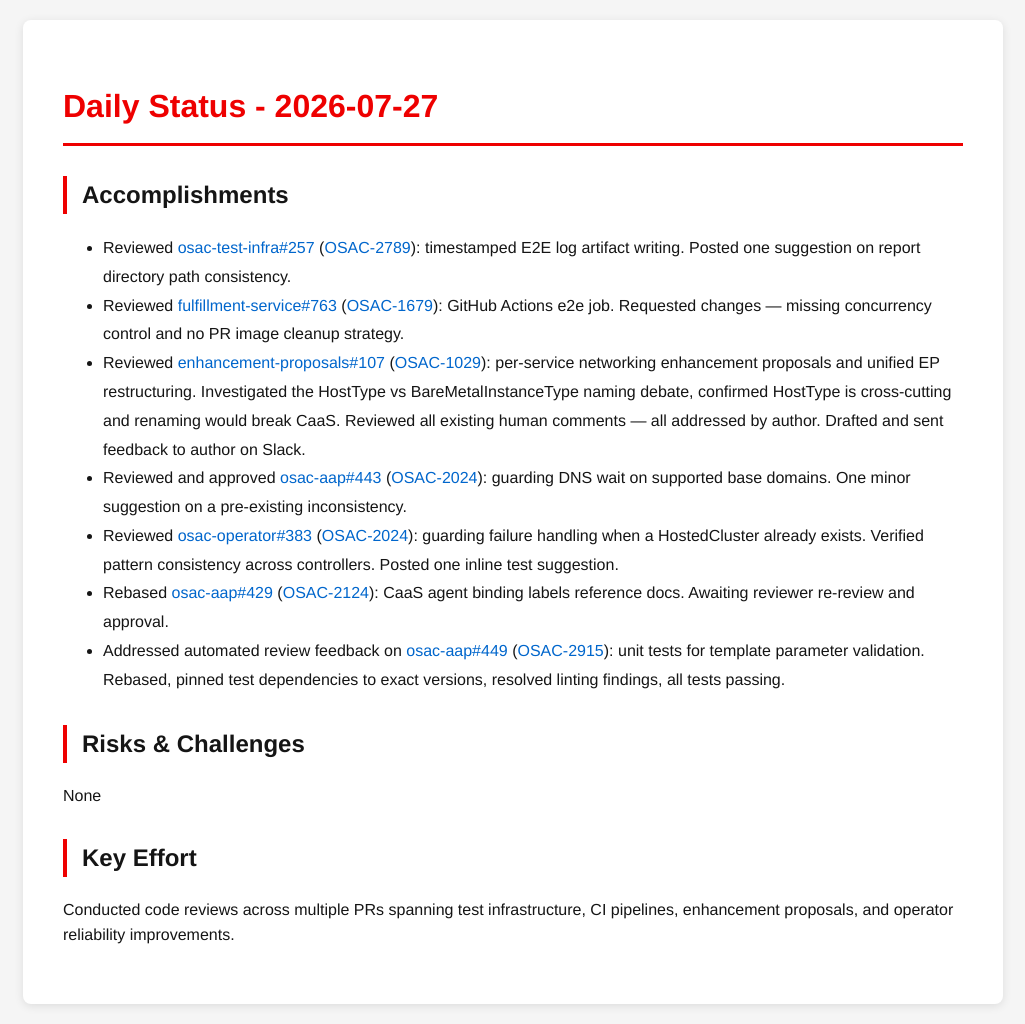
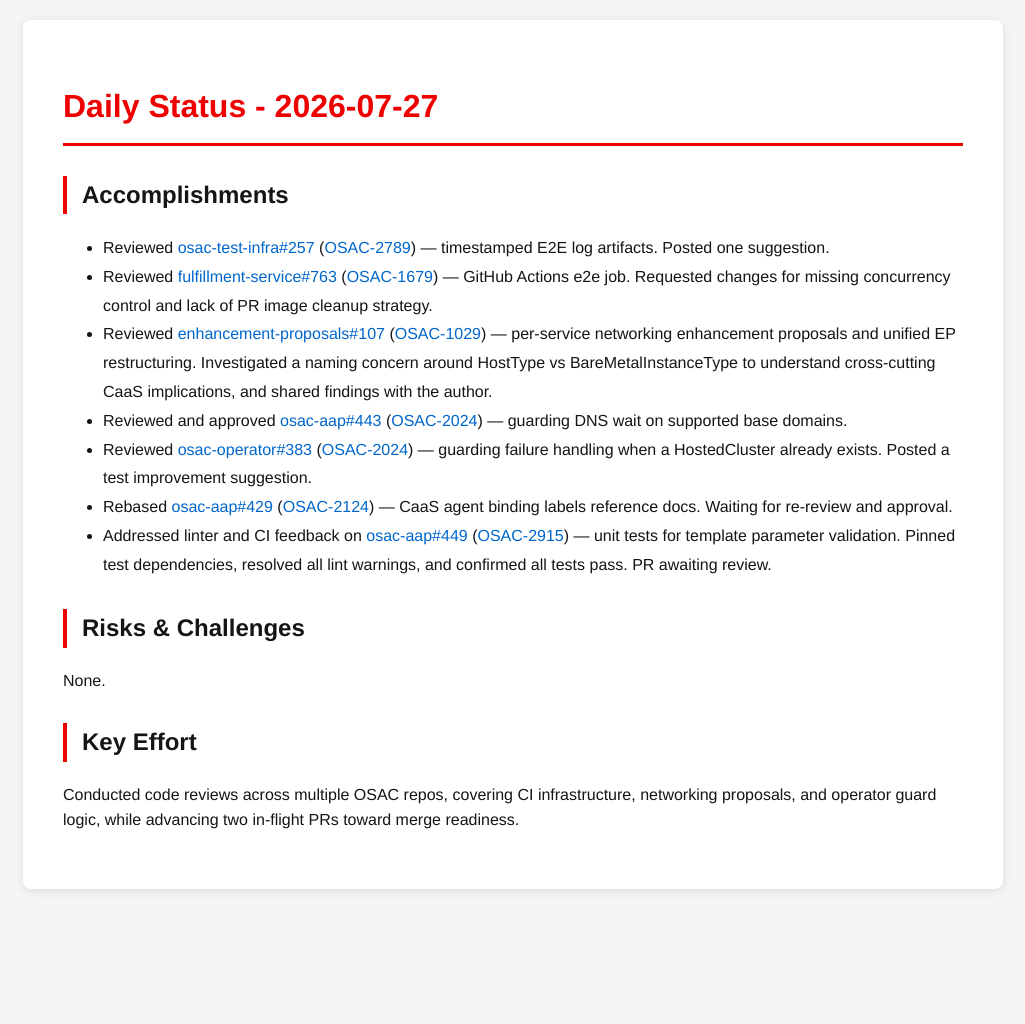
Before and after one commit to tzvatot/daily-status, a Jekyll site: the page built from 2026-07-27.md, in a window 1280 px wide. Shown: the whole page, without its empty margins (127-1152 px from the left). Built offline with Jekyll 4.4.1, drawn with Linux system fonts in a browser that asks for light colours; after the commit the page ends 909 px from its top, so only the background shows below that.

Commit message:
Daily status update - 2026-07-27

```diff
--- a/2026-07-27.md
+++ b/2026-07-27.md
@@ -7,16 +7,16 @@
 # Daily Status - 2026-07-27
 
 ## Accomplishments
-- Reviewed [osac-test-infra#257](https://github.com/osac-project/osac-test-infra/pull/257) ([OSAC-2789](https://redhat.atlassian.net/browse/OSAC-2789)): timestamped E2E log artifact writing. Posted one suggestion on report directory path consistency.
-- Reviewed [fulfillment-service#763](https://github.com/osac-project/fulfillment-service/pull/763) ([OSAC-1679](https://redhat.atlassian.net/browse/OSAC-1679)): GitHub Actions e2e job. Requested changes — missing concurrency control and no PR image cleanup strategy.
-- Reviewed [enhancement-proposals#107](https://github.com/osac-project/enhancement-proposals/pull/107) ([OSAC-1029](https://redhat.atlassian.net/browse/OSAC-1029)): per-service networking enhancement proposals and unified EP restructuring. Investigated the HostType vs BareMetalInstanceType naming debate, confirmed HostType is cross-cutting and renaming would break CaaS. Reviewed all existing human comments — all addressed by author. Drafted and sent feedback to author on Slack.
-- Reviewed and approved [osac-aap#443](https://github.com/osac-project/osac-aap/pull/443) ([OSAC-2024](https://redhat.atlassian.net/browse/OSAC-2024)): guarding DNS wait on supported base domains. One minor suggestion on a pre-existing inconsistency.
-- Reviewed [osac-operator#383](https://github.com/osac-project/osac-operator/pull/383) ([OSAC-2024](https://redhat.atlassian.net/browse/OSAC-2024)): guarding failure handling when a HostedCluster already exists. Verified pattern consistency across controllers. Posted one inline test suggestion.
-- Rebased [osac-aap#429](https://github.com/osac-project/osac-aap/pull/429) ([OSAC-2124](https://redhat.atlassian.net/browse/OSAC-2124)): CaaS agent binding labels reference docs. Awaiting reviewer re-review and approval.
-- Addressed automated review feedback on [osac-aap#449](https://github.com/osac-project/osac-aap/pull/449) ([OSAC-2915](https://redhat.atlassian.net/browse/OSAC-2915)): unit tests for template parameter validation. Rebased, pinned test dependencies to exact versions, resolved linting findings, all tests passing.
+- Reviewed [osac-test-infra#257](https://github.com/osac-project/osac-test-infra/pull/257) ([OSAC-2789](https://redhat.atlassian.net/browse/OSAC-2789)) — timestamped E2E log artifacts. Posted one suggestion.
+- Reviewed [fulfillment-service#763](https://github.com/osac-project/fulfillment-service/pull/763) ([OSAC-1679](https://redhat.atlassian.net/browse/OSAC-1679)) — GitHub Actions e2e job. Requested changes for missing concurrency control and lack of PR image cleanup strategy.
+- Reviewed [enhancement-proposals#107](https://github.com/osac-project/enhancement-proposals/pull/107) ([OSAC-1029](https://redhat.atlassian.net/browse/OSAC-1029)) — per-service networking enhancement proposals and unified EP restructuring. Investigated a naming concern around HostType vs BareMetalInstanceType to understand cross-cutting CaaS implications, and shared findings with the author.
+- Reviewed and approved [osac-aap#443](https://github.com/osac-project/osac-aap/pull/443) ([OSAC-2024](https://redhat.atlassian.net/browse/OSAC-2024)) — guarding DNS wait on supported base domains.
+- Reviewed [osac-operator#383](https://github.com/osac-project/osac-operator/pull/383) ([OSAC-2024](https://redhat.atlassian.net/browse/OSAC-2024)) — guarding failure handling when a HostedCluster already exists. Posted a test improvement suggestion.
+- Rebased [osac-aap#429](https://github.com/osac-project/osac-aap/pull/429) ([OSAC-2124](https://redhat.atlassian.net/browse/OSAC-2124)) — CaaS agent binding labels reference docs. Waiting for re-review and approval.
+- Addressed linter and CI feedback on [osac-aap#449](https://github.com/osac-project/osac-aap/pull/449) ([OSAC-2915](https://redhat.atlassian.net/browse/OSAC-2915)) — unit tests for template parameter validation. Pinned test dependencies, resolved all lint warnings, and confirmed all tests pass. PR awaiting review.
 
 ## Risks & Challenges
-None
+None.
 
 ## Key Effort
-Conducted code reviews across multiple PRs spanning test infrastructure, CI pipelines, enhancement proposals, and operator reliability improvements.
+Conducted code reviews across multiple OSAC repos, covering CI infrastructure, networking proposals, and operator guard logic, while advancing two in-flight PRs toward merge readiness.
```
